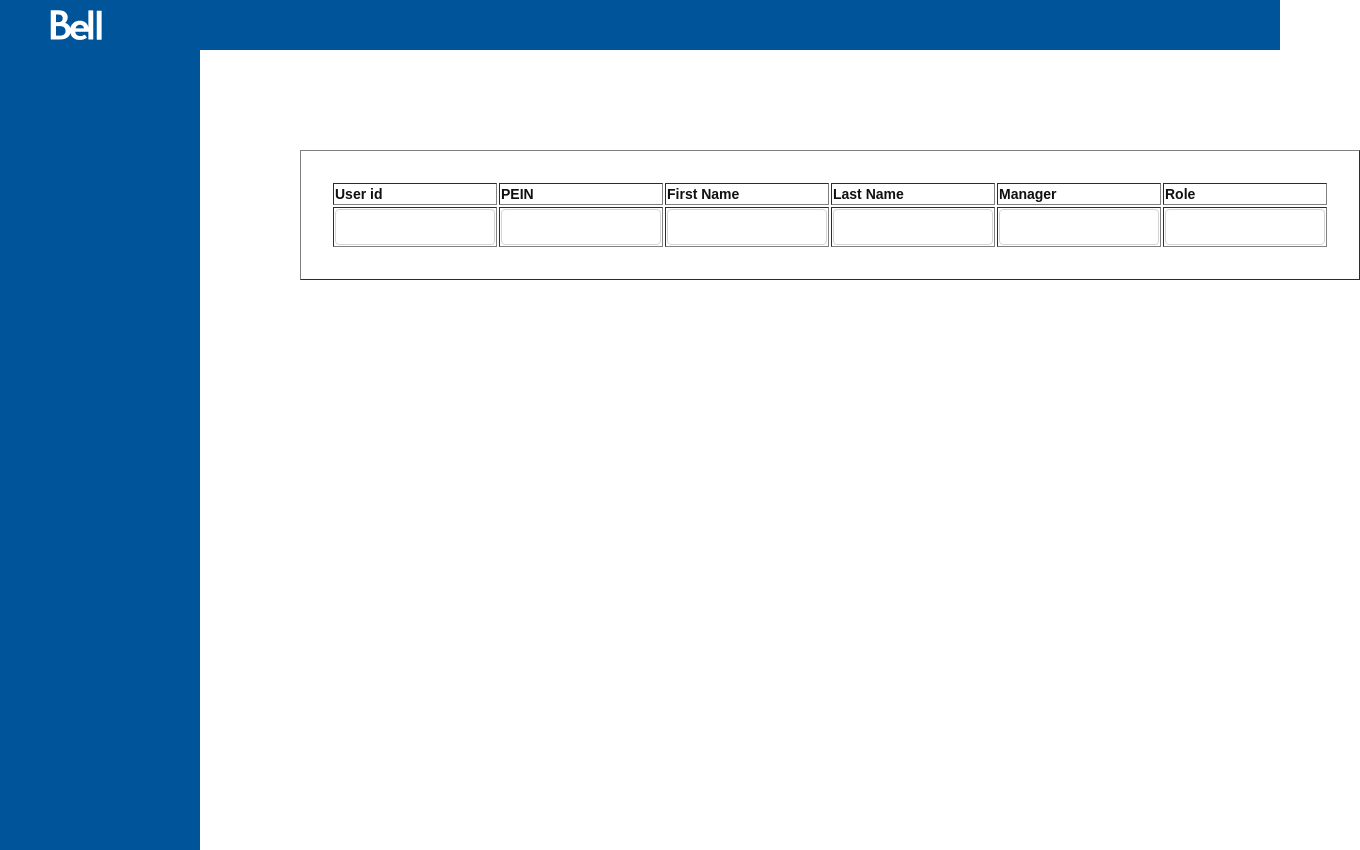
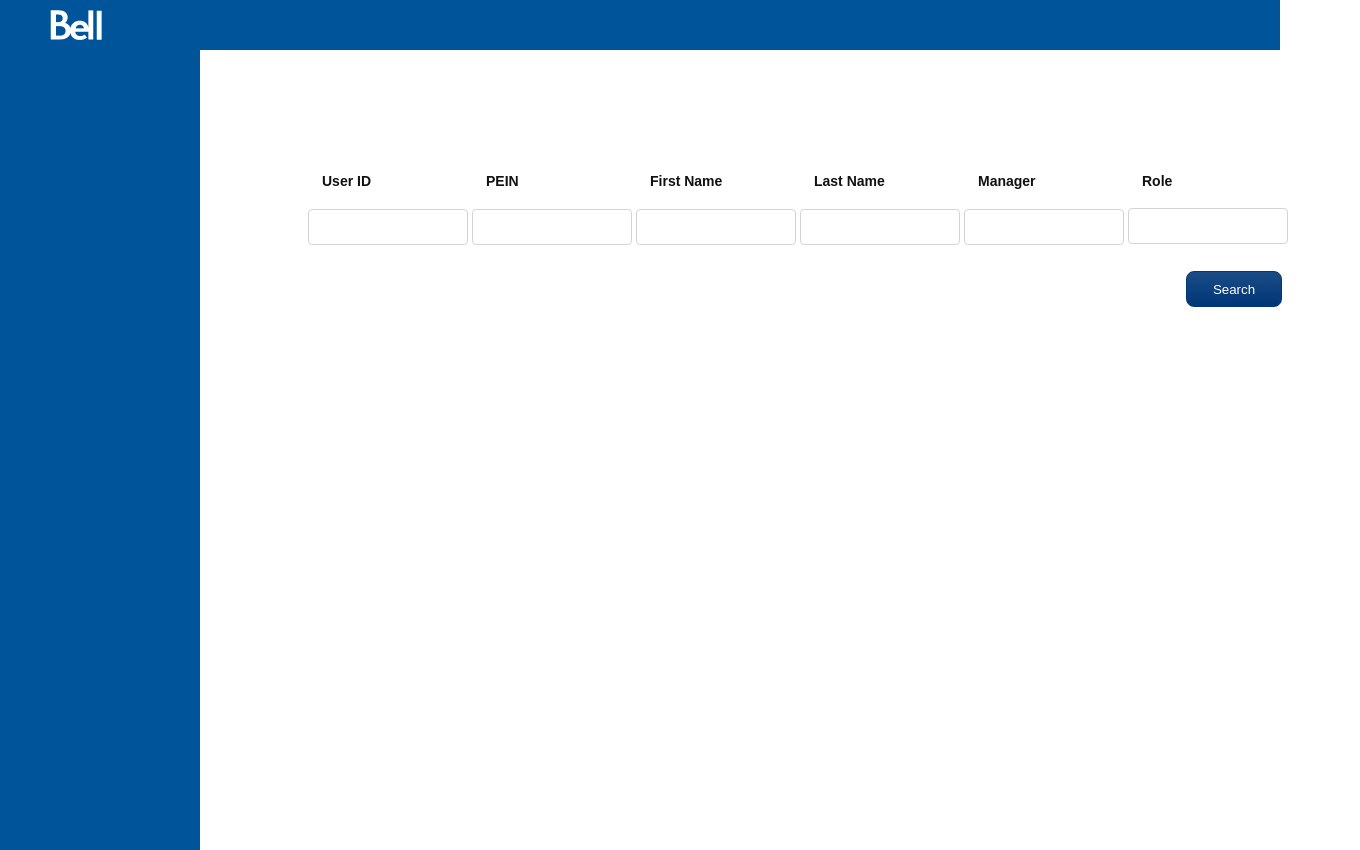
Before and after one commit to arunsobti/Bell, an Angular app: page / in a window 1280 px wide. Shown: the whole page, 1360 px wide, since content can reach past the window. Built offline with nearby package versions, Linux system fonts and the light colour scheme.

Commit message:
added search result

```diff
--- a/src/app/app.module.ts
+++ b/src/app/app.module.ts
@@ -6,6 +6,9 @@ import { AppComponent } from './app.component';
 import { TopbarComponent } from './topbar/topbar.component';
 import { NavbarComponent } from './Navbar/Navbar.component';
 import { SearchComponent } from './search/search.component';
+
+import { ReactiveFormsModule } from '@angular/forms';
+
 
 @NgModule({
   declarations: [
@@ -16,7 +19,8 @@ import { SearchComponent } from './search/search.component';
    ],
   imports: [
     BrowserModule,
-    AppRoutingModule
+    AppRoutingModule,
+    ReactiveFormsModule
   ],
   providers: [],
   bootstrap: [AppComponent]
--- a/src/app/search/search.component.html
+++ b/src/app/search/search.component.html
@@ -1,7 +1,8 @@
 <div class="search">
-    <table border="1" class="search-frame1">
+  <form [formGroup]="searchForm" >
+    <table border="0" class="search-frame1">
       <tr>
-        <td class="search-field">User id</td>
+        <td class="search-field"><label for="userID">User ID</label></td>
         <td class="search-field">PEIN</td>
         <td class="search-field">First Name</td>
         <td class="search-field">Last Name</td>
@@ -9,13 +10,42 @@
         <td class="search-field">Role</td>
       </tr>
       <tr>
-        <td><input class="text" type="text" name="UserID" value="" id="UserID" size="20"></td>
-        <td><input class="text" type="text" name="PEIN" value="" id="PEIN" size="20"></td>
-        <td><input class="text" type="text" name="FirstName" value="" id="FirstName" size="50"></td>
-        <td><input class="text" type="text" name="LastName" value="" id="LastName" size="50"></td>
+        <td><input #userID class="text" formControlName="userID" size="20"></td>
+        <td><input #PEIN class="text" formControlName="PEIN" size="20"></td>
+        <td><input #firstName class="text" formControlName="firstName" size="50"></td>
+        <td><input #lastName class="text" formControlName="lastName" size="50"></td>
         <td><input class="text" type="text" name="Manager" value="" id="Manager" size="100"></td>
-        <td><input class="text" type="text" name="Role" value="" id="Role" size="20"></td>
+        <td><select class="text" type="select" name="Role" value="" id="Role" size="20"></select></td>
       </tr>
     </table>
+    <table border="0" class="search-frame2" align="right">
+      <tr>
+        <td> <input class="search-button" (click)="search()"  type="button" name="Search" value="Search">
+        </td>
+      </tr>
+    </table>
+    </form>
+  </div>
 
-  </div>
+  <div *ngIf="searchService.result.length > 0">
+    <div class="search-result">
+      <table border="1" class="search-frame1">
+        <tr>
+          <th class="search-field"><label for="userID">User ID</label></th>
+          <th class="search-field">PEIN</th>
+          <th class="search-field">First Name</th>
+          <th class="search-field">Last Name</th>
+          <th class="search-field">Manager</th>
+          <th class="search-field">Role</th>
+        </tr>
+              <tr *ngFor='let result of searchService.result'>
+                  <td> {{result.userID}} </td>
+              <td> {{result.PEIN}} </td>
+              <td> {{result.firstName}} </td>
+              <td> {{result.lastName}} </td>
+              <td>  </td>
+              <td>  </td>
+            </tr>
+    </table>
+      </div>
+    </div>
--- a/src/app/search/search.component.ts
+++ b/src/app/search/search.component.ts
@@ -1,4 +1,6 @@
-import { Component, OnInit } from '@angular/core';
+import { Component, Input, Output, OnInit } from '@angular/core';
+import { FormControl, FormGroup, ReactiveFormsModule } from '@angular/forms';
+import { SearchService} from '../../services/search.service'
 
 @Component({
   selector: 'app-search',
@@ -7,9 +9,25 @@ import { Component, OnInit } from '@angular/core';
 })
 export class SearchComponent implements OnInit {
 
-  constructor() { }
+  searchForm = new FormGroup ({
+    userID: new FormControl(""),
+    PEIN: new FormControl(""),
+    firstName: new FormControl(""),
+    lastName: new FormControl("")
+    });
+
+  constructor(public searchService: SearchService) {
+  }
 
   ngOnInit() {
   }
 
+  search() {
+//    console.log( this.searchForm.controls["userID"].value);
+//    console.log( this.searchForm.value.userID);
+    this.searchService.search(this.searchForm);
+
+  }
+
+
 }
--- /dev/null
+++ b/src/services/search.service.ts
@@ -0,0 +1,39 @@
+import { Injectable } from '@angular/core';
+import { FormGroup } from '@angular/forms';
+
+@Injectable({ providedIn: 'root' })
+export class SearchService {
+public result:any  = [];
+private data = [
+    {"userID": "ex001", "PEIN":"ex001", "firstName": "Arun", "lastName": "Sobti", "manager": "Someone"},
+    {"userID": "ex002", "PEIN":"ex002", "firstName": "Paresh", "lastName": "Sobti", "manager": "Someone"},
+    {"userID": "ex003", "PEIN":"ex003", "firstName": "Saadi", "lastName": "Gebara", "manager": "Someone"},
+    {"userID": "ex004", "PEIN":"ex004", "firstName": "Matt", "lastName": "Abarbanel", "manager": "Someone"}
+];
+
+  search(searchForm: FormGroup) {
+
+    this.reset();
+
+    let userID = searchForm.value.userID;
+    let PEIN = searchForm.value.PEIN;
+    let firstName = searchForm.value.firstName;
+    let lastName = searchForm.value.lastName;
+
+    for(var i = 0; i < this.data.length; i++)
+    {
+      if    ((userID == '' || this.data[i].userID == userID)
+        && (PEIN == '' || this.data[i].PEIN == PEIN)
+        && (firstName == '' || this.data[i].firstName == firstName)
+        && (lastName == '' || this.data[i].lastName == lastName) )
+      {
+        this.result.push(this.data[i]);
+      }
+    }
+  //  return this.result;
+  }
+
+  reset() {
+    this.result = [];
+  }
+}
--- a/src/styles.css
+++ b/src/styles.css
@@ -42,9 +42,21 @@
     background: #ffffff;
 }
 
+.search-result {
+
+    position: absolute;
+    width: 1000px;
+    height: 170px;
+    left: 300px;
+    top: 350px;
+    /* Secondary / White */
+
+    background: #ffffff;
+}
+
 .search-frame1 {
 align-items: center;
-padding: 30px;
+padding: 5px;
 
 position: static;
 width: 940px;
@@ -54,13 +66,10 @@ top: 30px;
 }
 
 .search-frame2 {
-    display: flex;
-flex-direction: row;
-align-items: center;
 padding: 0px;
 
 position: static;
-width: 145px;
+width: 100px;
 height: 36px;
 left: 825px;
 top: 104px;
@@ -81,6 +90,7 @@ margin: 15px 0px;
     border-radius: 4px;
     width: 160px;
     height: 36px;
+padding: 15px;
     }
 
 .search-field {
@@ -89,7 +99,44 @@ font-style: normal;
 font-weight: bold;
 font-size: 14px;
 line-height: 18px;
+padding: 15px;
 
 color: #111111;
 
 }
+
+.search-button {
+    display: flex;
+    flex-direction: row;
+    align-items: center;
+    padding: 10px 24px;
+
+    position: static;
+    width: 96px;
+    height: 36px;
+    right: 0px;
+    top: 0px;
+
+    /* Buttons / Primary / Light Theme / Normal */
+
+    background: linear-gradient(180deg, rgba(0, 55, 120, 0.9) 5.31%, #003778 98.26%);
+    /* Secondary / Blue Medium */
+
+    border: 1px solid #003778;
+    box-sizing: border-box;
+    border-radius: 8px;
+
+    /* Inside Auto Layout */
+
+    flex: none;
+    order: 1;
+    flex-grow: 0;
+    margin: 0px 15px;
+    align-items: center;
+text-align: center;
+
+/* Secondary / White */
+
+color: #FFFFFF;
+
+}
```
